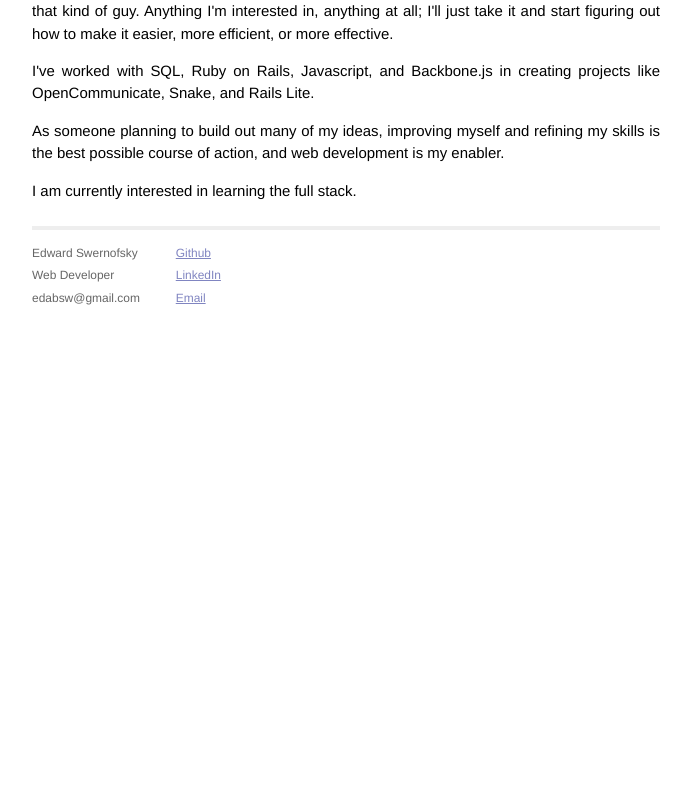
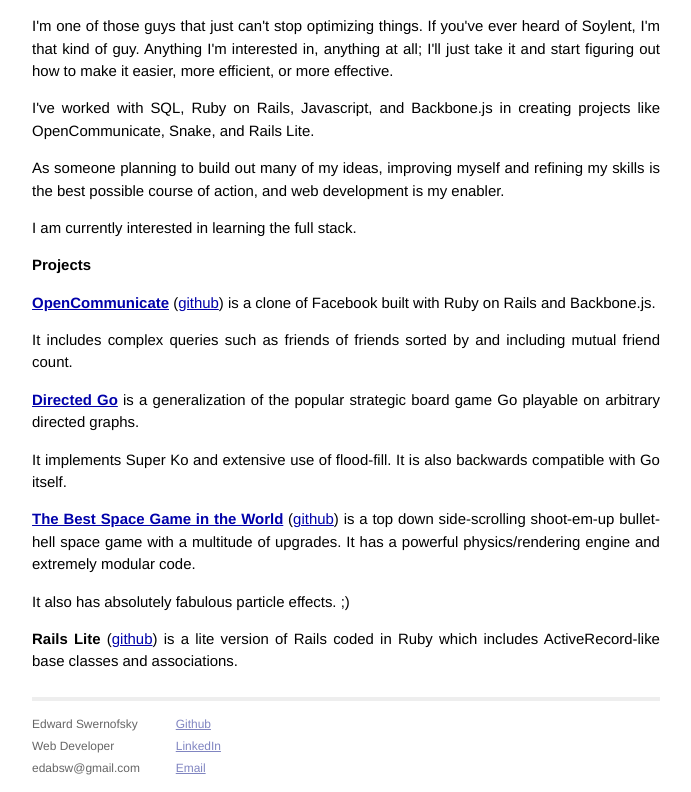
Before and after one commit to heated/heated.github.io, a Jekyll site: the page built from index.html, in a window 1280 px wide. Shown: the part 493-1285 px from the top of the page, without its empty margins (294-985 px from the left). Built offline with Jekyll 4.4.1, drawn with Linux system fonts in a browser that asks for light colours; Markdown is read by kramdown in place of the engine named in the settings; before the commit the page ends 945 px from its top, so only the background shows below that; some of the changed text lies outside the part shown.

Commit message:
Projects Up.

```diff
--- a/index.html
+++ b/index.html
@@ -11,6 +11,9 @@
     <img src="http://m.c.lnkd.licdn.com/mpr/mpr/shrink_200_200/p/1/000/116/206/3bbc6f9.jpg">
   </p>
   <p>
+    I'm a web developer in the San Francisco Bay Area.
+  </p>
+  <p>
     I'm one of those guys that just can't stop optimizing things. If you've ever heard of Soylent, I'm that kind of guy. Anything I'm interested in, anything at all; I'll just take it and start figuring out how to make it easier, more efficient, or more effective.
   </p>
   <p>
@@ -22,4 +25,36 @@
   <p>
     I am currently interested in learning the full stack.
   </p>
+  <h1>Projects</h1>
+  <p>
+    <b><a href="http://www.opencommunicate.com/">
+      OpenCommunicate</a></b>
+    (<a href="https://github.com/heated/FacebookClone">github</a>)
+    is a clone of Facebook built with Ruby on Rails and Backbone.js.
+  </p>
+  <p>
+    It includes complex queries such as friends of friends sorted by and including mutual friend count.
+  </p>
+  <p>
+    <b><a href="http://linushamilton.com/digo.html">
+      Directed Go</a></b>
+    is a generalization of the popular strategic board game Go playable on arbitrary directed graphs.
+  </p>
+  <p>
+    It implements Super Ko and extensive use of flood-fill. It is also backwards compatible with Go itself.
+  </p>
+  <p>
+    <b><a href="http://www.kongregate.com/games/Sliced/the-best-space-game-in-the-world">
+      The Best Space Game in the World</a></b>
+    (<a href="https://github.com/heated/spacegame">github</a>)
+    is a top down side-scrolling shoot-em-up bullet-hell space game with a multitude of upgrades. It has a powerful physics/rendering engine and extremely modular code.
+  </p>
+  <p>
+    It also has absolutely fabulous particle effects. ;)
+  </p>
+  <p>
+    <b>Rails Lite</b>
+    (<a href="https://github.com/heated/Rails-Lite">github</a>)
+    is a lite version of Rails coded in Ruby which includes ActiveRecord-like base classes and associations.
+  </p>
 </div>
```
